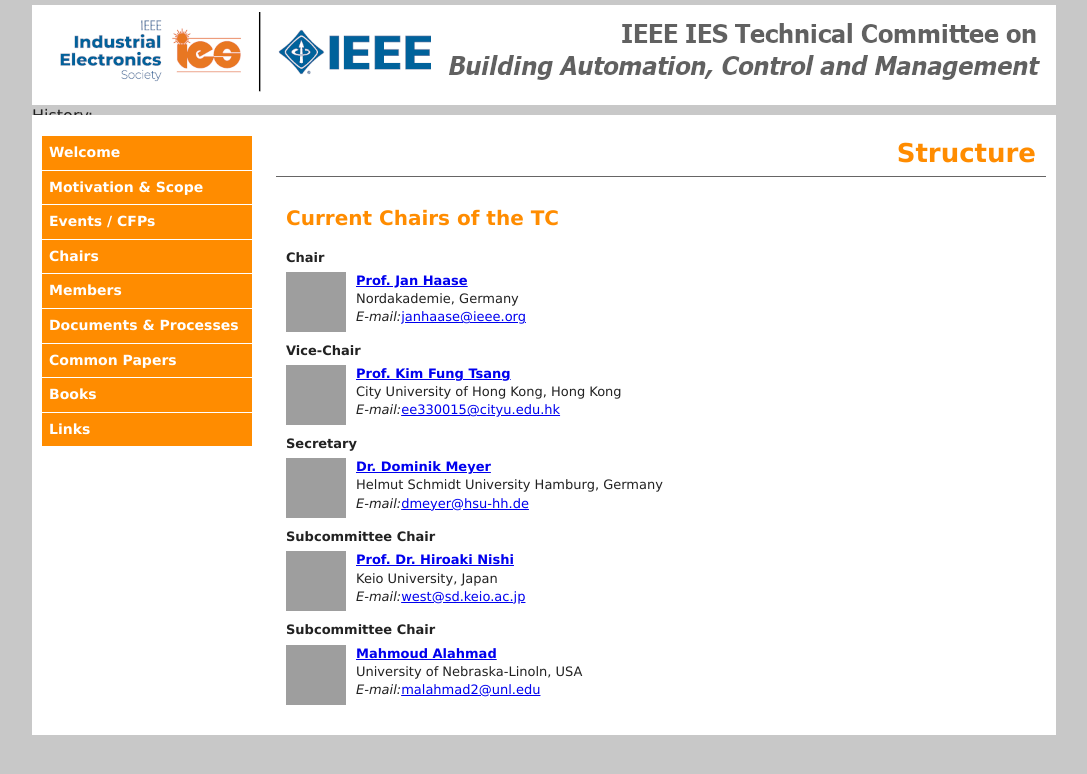
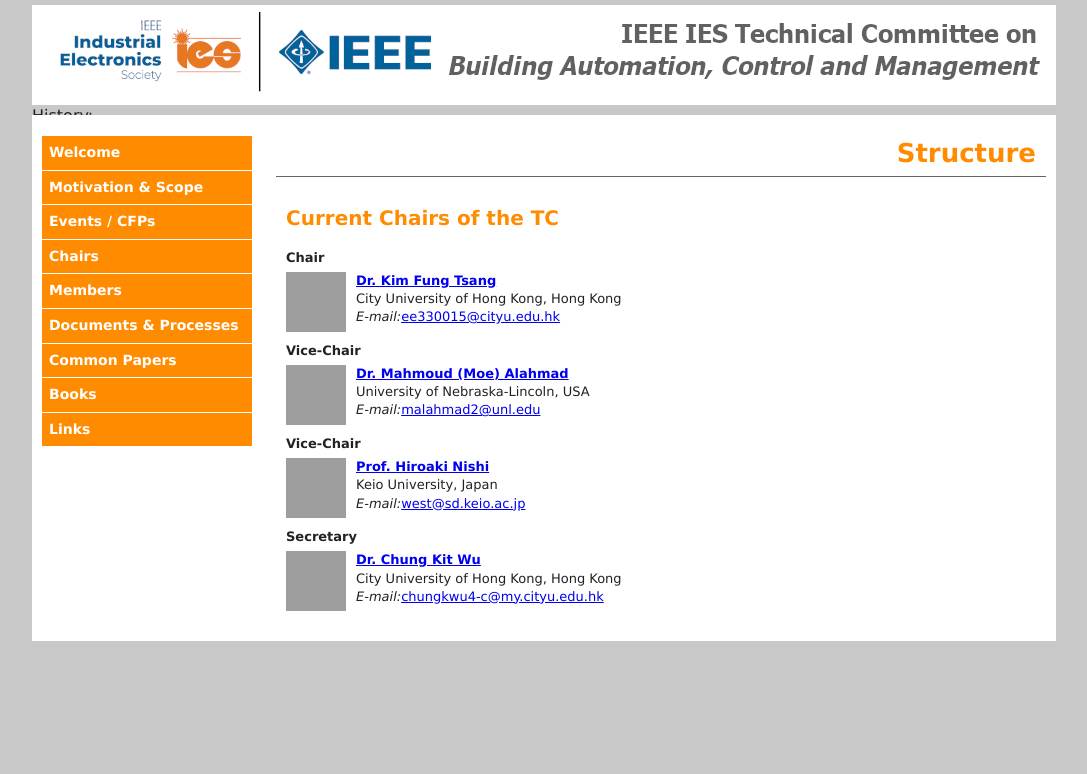
Before and after one commit to ieee-ies/bacm.ieee-ies.org, a plain HTML site: page chairs.html in a window 1280 px wide. Shown: the whole page, without its empty margins (96-1183 px from the left). Drawn offline with Linux system fonts and the light colour scheme; grey boxes are pictures that could not be loaded; a script that the page names is missing.

Commit message:
Update chairs.html

```diff
--- a/chairs.html
+++ b/chairs.html
@@ -54,49 +54,41 @@
 <b>Chair</b>
 <div class="member">
 <div class="image"><img align="left"
-	src="https://scholar.google.com/citations?view_op=medium_photo&user=https://scholar.google.com/citations?hl=en&user=vSclKakAAAAJ
-" width="60" height="60" alt="Prof. Jan Haase">
+	src="https://drive.google.com/file/d/1PjDGN8hDWKxMRH_jD4e2YwcYag2bej3S/view?usp=sharing
+" width="60" height="60" alt="Dr. Kim Fung Tsang">
 </div>
-<div class="member_data"><p><b><a href="https://scholar.google.com/citations?user=https://scholar.google.com/citations?hl=en&user=vSclKakAAAAJ
-">Prof. Jan Haase</a></b><br>Nordakademie, Germany<br><i>E-mail:</i><a href="mailto:janhaase@ieee.org">janhaase@ieee.org</a></p></div>
+<div class="member_data"><p><b><a href="https://scholar.google.com/citations?user=https://scholar.google.com/citations?hl=en&user=akzvE9UAAAAJ
+">Dr. Kim Fung Tsang</a></b><br>City University of Hong Kong, Hong Kong<br><i>E-mail:</i><a href="mailto:ee330015@cityu.edu.hk">ee330015@cityu.edu.hk</a></p></div>
 </div>
 <br><br>
 <b>Vice-Chair</b>
 <div class="member">
 <div class="image"><img align="left"
-	src="https://scholar.google.com/citations?view_op=medium_photo&user=https://scholar.google.com/citations?hl=en&user=akzvE9UAAAAJ
-" width="60" height="60" alt="Prof. Kim Fung Tsang">
+	src="https://scholar.google.com/citations?view_op=medium_photo&user=https://scholar.google.com/citations?hl=en&user=W8ZjflsAAAAJ
+" width="60" height="60" alt="Dr. Mahmoud (Moe) Alahmad">
 </div>
-<div class="member_data"><p><b><a href="https://scholar.google.com/citations?user=https://scholar.google.com/citations?hl=en&user=akzvE9UAAAAJ
-">Prof. Kim Fung Tsang</a></b><br>City University of Hong Kong, Hong Kong<br><i>E-mail:</i><a href="mailto:ee330015@cityu.edu.hk">ee330015@cityu.edu.hk</a></p></div>
+<div class="member_data"><p><b><a href="https://scholar.google.com/citations?user=https://scholar.google.com/citations?hl=en&user=W8ZjflsAAAAJ
+">Dr. Mahmoud (Moe) Alahmad</a></b><br>University of Nebraska-Lincoln, USA<br><i>E-mail:</i><a href="mailto:malahmad2@unl.edu">malahmad2@unl.edu</a></p></div>
+</div>
+<br><br>
+<b>Vice-Chair</b>
+<div class="member">
+<div class="image"><img align="left"
+	src="https://drive.google.com/file/d/1GSD2Lxhp02s1qjBA_uBQLLIRMrLUXvXQ/view?usp=sharing
+" width="60" height="60" alt="Prof. Dr. Hiroaki Nishi">
+</div>
+<div class="member_data"><p><b><a href="https://scholar.google.com/citations?user=https://scholar.google.com/citations?hl=en&user=rXAiVWUAAAAJ
+">Prof. Hiroaki Nishi</a></b><br>Keio University, Japan<br><i>E-mail:</i><a href="mailto:west@sd.keio.ac.jp">west@sd.keio.ac.jp</a></p></div>
 </div>
 <br><br>
 <b>Secretary</b>
 <div class="member">
 <div class="image"><img align="left"
-	src="https://scholar.google.com/citations?view_op=medium_photo&user=https://scholar.google.com/citations?hl=en&user=Nh4DUkgAAAAJ
-" width="60" height="60" alt="Dr. Dominik Meyer">
+	src="https://drive.google.com/file/d/1iB2kD3nBqFYZIk0vDR_yTaT8DZMw85m0/view?usp=sharing
+" width="60" height="60" alt="Dr. Chung Kit Wu">
 </div>
-<div class="member_data"><p><b><a href="https://scholar.google.com/citations?user=https://scholar.google.com/citations?hl=en&user=Nh4DUkgAAAAJ
-">Dr. Dominik Meyer</a></b><br>Helmut Schmidt University Hamburg, Germany<br><i>E-mail:</i><a href="mailto:dmeyer@hsu-hh.de">dmeyer@hsu-hh.de</a></p></div>
-</div>
-<br><br>
-<b>Subcommittee Chair</b>
-<div class="member">
-<div class="image"><img align="left"
-	src="https://scholar.google.com/citations?view_op=medium_photo&user=https://scholar.google.com/citations?hl=en&user=rXAiVWUAAAAJ
-" width="60" height="60" alt="Prof. Dr. Hiroaki Nishi">
-</div>
-<div class="member_data"><p><b><a href="https://scholar.google.com/citations?user=https://scholar.google.com/citations?hl=en&user=rXAiVWUAAAAJ
-">Prof. Dr. Hiroaki Nishi</a></b><br>Keio University, Japan<br><i>E-mail:</i><a href="mailto:west@sd.keio.ac.jp">west@sd.keio.ac.jp</a></p></div>
-</div>
-<br><br>
-<b>Subcommittee Chair</b>
-<div class="member">
-<div class="image"><img align="left"
-	src="https://scholar.google.com/citations?view_op=medium_photo&user=https://scholar.google.com/citations?hl=en&user=W8ZjflsAAAAJ" width="60" height="60" alt="Mahmoud Alahmad">
-</div>
-<div class="member_data"><p><b><a href="https://scholar.google.com/citations?user=https://scholar.google.com/citations?hl=en&user=W8ZjflsAAAAJ">Mahmoud Alahmad</a></b><br>University of Nebraska-Linoln, USA<br><i>E-mail:</i><a href="mailto:malahmad2@unl.edu">malahmad2@unl.edu</a></p></div>
+<div class="member_data"><p><b><a href="https://scholar.google.com/citations?user=https://scholar.google.com/citations?hl=en&user=atVVjk8AAAAJ
+">Dr. Chung Kit Wu</a></b><br>City University of Hong Kong, Hong Kong<br><i>E-mail:</i><a href="mailto:chungkwu4-c@my.cityu.edu.hk">chungkwu4-c@my.cityu.edu.hk</a></p></div>
 </div>
 <br><br>
 </div>
```
